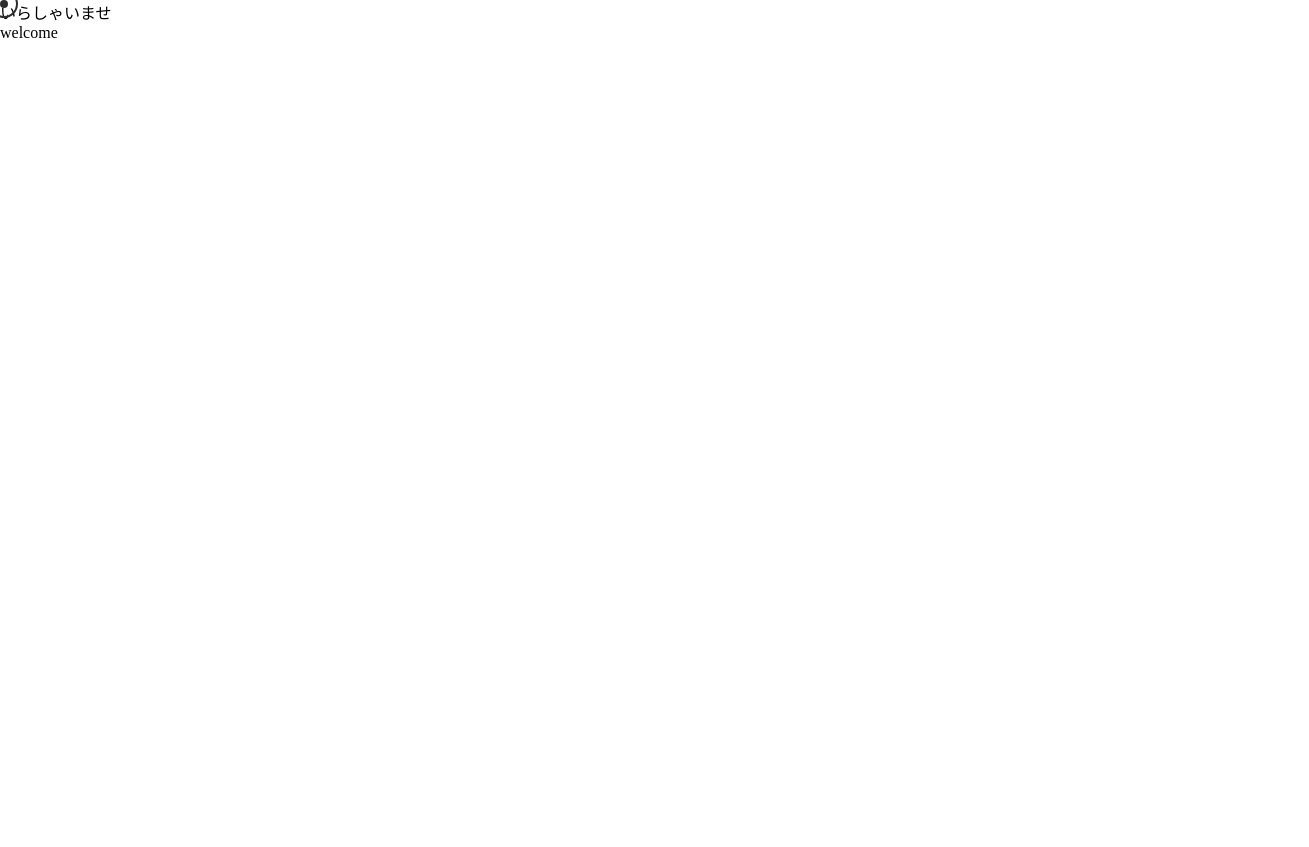
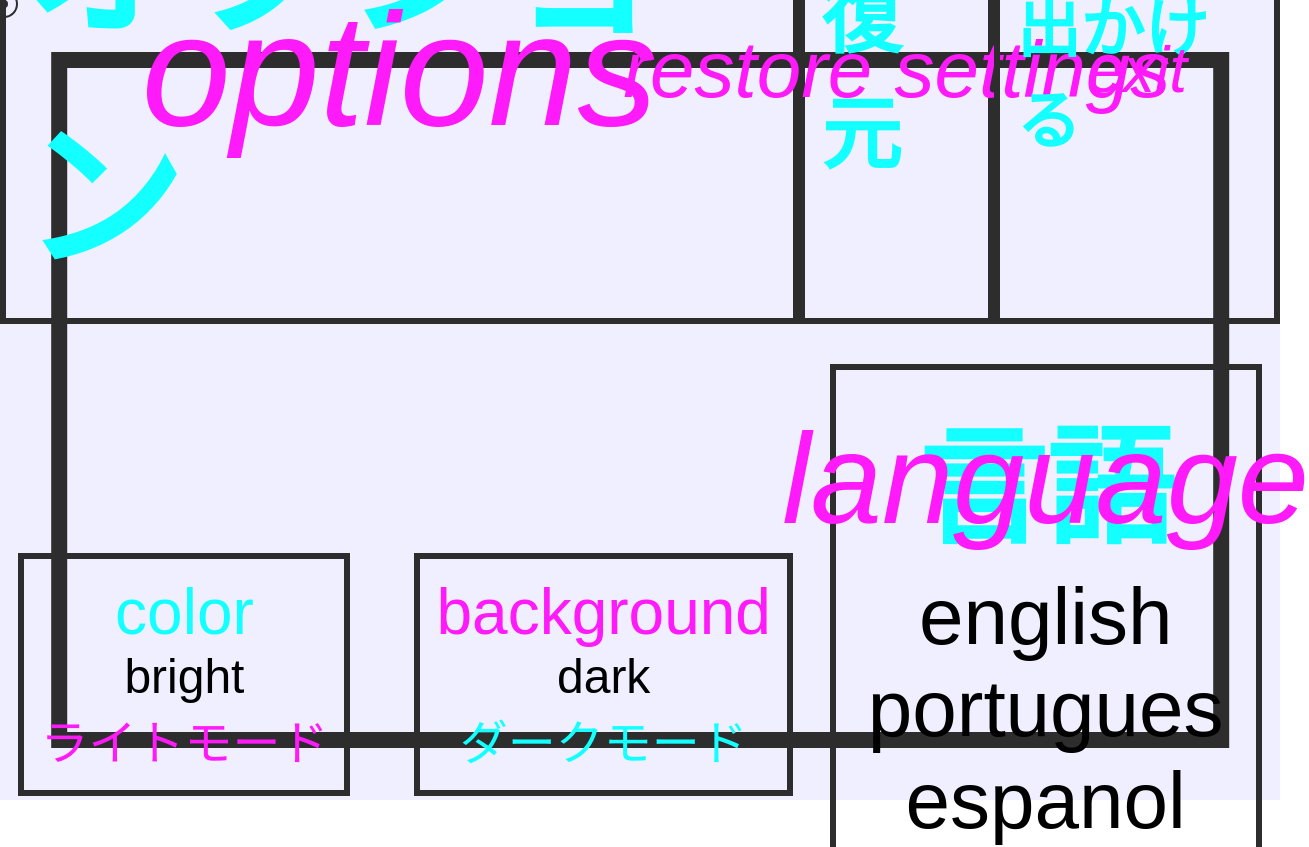
Before and after one commit to AndreiRech/Website, a React (Create React App) app: page /options in a window 1280 px wide. Shown: the top 847 px of the page, 1309 px wide, since content can reach past the window. Before the commit the page ends 800 px from the top, so only its background shows below. Built offline with nearby package versions, Linux system fonts and the light colour scheme; a web font is replaced by a local one.

Commit message:
feat: options page design

```diff
--- a/src/pages/Options/index.scss
+++ b/src/pages/Options/index.scss
@@ -1 +1,138 @@
 @import '../../sass/index.scss';
+
+.option-container {
+    background-color: $snow;
+    cursor: none;
+    position: relative;
+
+    .option-content {
+        font-family: $font1;
+        height: 100vh;
+        width: 100vw;
+        display: flex;
+        flex-direction: column;
+        align-items: center;
+        justify-content: center;
+        position: relative;
+
+        .option-top {
+            display: flex;
+            flex-direction: row;
+            justify-content: space-around;
+            width: 100%;
+
+            .card-options, .card-restore, .card-exit {
+                display: flex;
+                justify-content: center;
+                align-items: center;
+
+                .card-title-jap {
+                    color: $primary;
+                    font-family: $font2;
+                    font-weight: 700;
+                }
+
+                .card-title {
+                    position: absolute;
+                    color: $secondary;
+                    font-style: italic;
+                }
+            }
+
+            .card-options {
+                font-size: 10rem;
+            }
+
+            .card-restore {
+                font-size: 5rem;
+            }
+
+            .card-exit {
+                font-size: 4rem;
+            }
+        }
+
+        .option-bottom {
+            margin-top: 5vh;
+            display: flex;
+            flex-direction: row;
+            justify-content: space-around;
+            width: 100%;
+
+            .option-colors {
+                display: flex;
+                justify-content: center;
+                align-items: center;
+                gap: 5vw;
+
+                .card-color, .card-background {
+                    display: flex;
+                    flex-direction: column;
+                    justify-content: center;
+                    align-items: center;
+                }
+
+                .card-color-top, .card-background-top {
+                    display: flex;
+                    flex-direction: column;
+                    justify-content: center;
+                    align-items: center;
+                }
+
+                .card-color-title, .card-background-jap {
+                    color: $primary;
+                }
+
+                .card-color-jap, .card-background-title {
+                    color: $secondary;
+                }
+
+                .card-color-title, .card-background-title {
+                    font-size: 4rem;
+                }
+
+                .card-color-jap, .card-background-jap, .card-text {
+                    font-size: 3rem;
+                }
+            }
+
+            .card-language {
+                display: flex;
+                flex-direction: column;
+                justify-content: center;
+                align-items: center;
+
+                .card-language-title {
+                    display: flex;
+                    justify-content: center;
+                    align-items: center;
+                    font-size: 8rem;
+
+                    .card-title-jap {
+                        color: $primary;
+                        font-family: $font2;
+                        font-weight: 700;
+                    }
+
+                    .card-title {
+                        position: absolute;
+                        color: $secondary;
+                        font-style: italic;
+                    }
+                }
+
+                .card-language-body {
+                    display: flex;
+                    flex-direction: column;
+                    justify-content: center;
+                    align-items: center;
+                    font-size: 5rem;
+
+                    .card-text {
+                        margin: 0 1rem;
+                    }
+                }
+            }
+        }
+    }
+}
--- a/src/pages/Options/index.tsx
+++ b/src/pages/Options/index.tsx
@@ -2,6 +2,8 @@ import React, { useEffect, useState, useCallback } from 'react';
 import { useNavigate } from 'react-router-dom';
 import Pointer from '../../components/Pointer/index.tsx';
 import './index.scss';
+import Box from '../../components/Box/index.tsx';
+import Card from '../../components/Card/index.tsx';
 
 const Options: React.FC = () => {
 	const [mousePosition, setMousePosition] = useState({ x: 0, y: 0 });
@@ -13,7 +15,7 @@ const Options: React.FC = () => {
 
 	const handleKey = useCallback((event: KeyboardEvent) => {
 		const actions: { [key: string]: () => void } = {
-			'ArrowRight': () => navigate('/options')
+			'ArrowRight': () => navigate('/')
 		};
 
 		const action = actions[event.key];
@@ -33,11 +35,69 @@ const Options: React.FC = () => {
 	return (
 		<div className='option-container' onMouseMove={handleMouseMove}>
 			<Pointer x={mousePosition.x} y={mousePosition.y} />
-			<div className='border'/>
+			<Box color='grey'></Box>
 			<div className='option-content'>
-				<div className='option-main'>
-					<p className='option-title-jap'>いらしゃいませ</p>
-					<p className='option-title'>welcome</p>
+				<div className='option-top'>
+					<Card color='grey'>
+						<div className='card-options'>
+							<p className='card-title-jap'>オプション</p>
+							<p className='card-title'>options</p>
+						</div>
+					</Card>
+					<Card color='grey'>
+						<div className='card-restore'>
+							<p className='card-title-jap'>復元</p>
+							<p className='card-title'>restore settings</p>
+						</div>
+					</Card>
+					<Card color='grey'>
+						<div className='card-exit'>
+							<p className='card-title-jap'>出かける</p>
+							<p className='card-title'>exit</p>
+						</div>
+					</Card>
+				</div>
+				<div className='option-bottom'>
+
+					<div className='option-colors'>
+						<Card color='grey'>
+							<div className='card-color'>
+								<div className='card-color-top'>
+									<p className='card-color-title'>color</p>
+									<p className='card-text'>bright</p>
+								</div>
+								<div className='card-color-bottom'>
+									<p className='card-color-jap'>ライトモード</p>
+								</div>
+							</div>
+						</Card>
+						<Card color='grey'>
+						<div className='card-background'>
+							<div className='card-background-top'>
+								<p className='card-background-title'>background</p>
+								<p className='card-text'>dark</p>
+							</div>
+							<div className='card-background-bottom'>
+								<p className='card-background-jap'>ダークモード</p>
+							</div>
+						</div>
+					</Card>
+					</div>
+
+					<Card color='grey'>
+						<div className='card-language'>
+							<div className='card-language-title'>
+								<p className='card-title-jap'>言語</p>
+								<p className='card-title'>language</p>
+							</div>
+							<div className='card-language-body'>
+								<p className='card-text'>english</p>
+								<p className='card-text'>portugues</p>
+								<p className='card-text'>espanol</p>
+								<p className='card-text'>日本語</p>
+							</div>
+						</div>
+					</Card>
 				</div>
 			</div>
 		</div>
```
